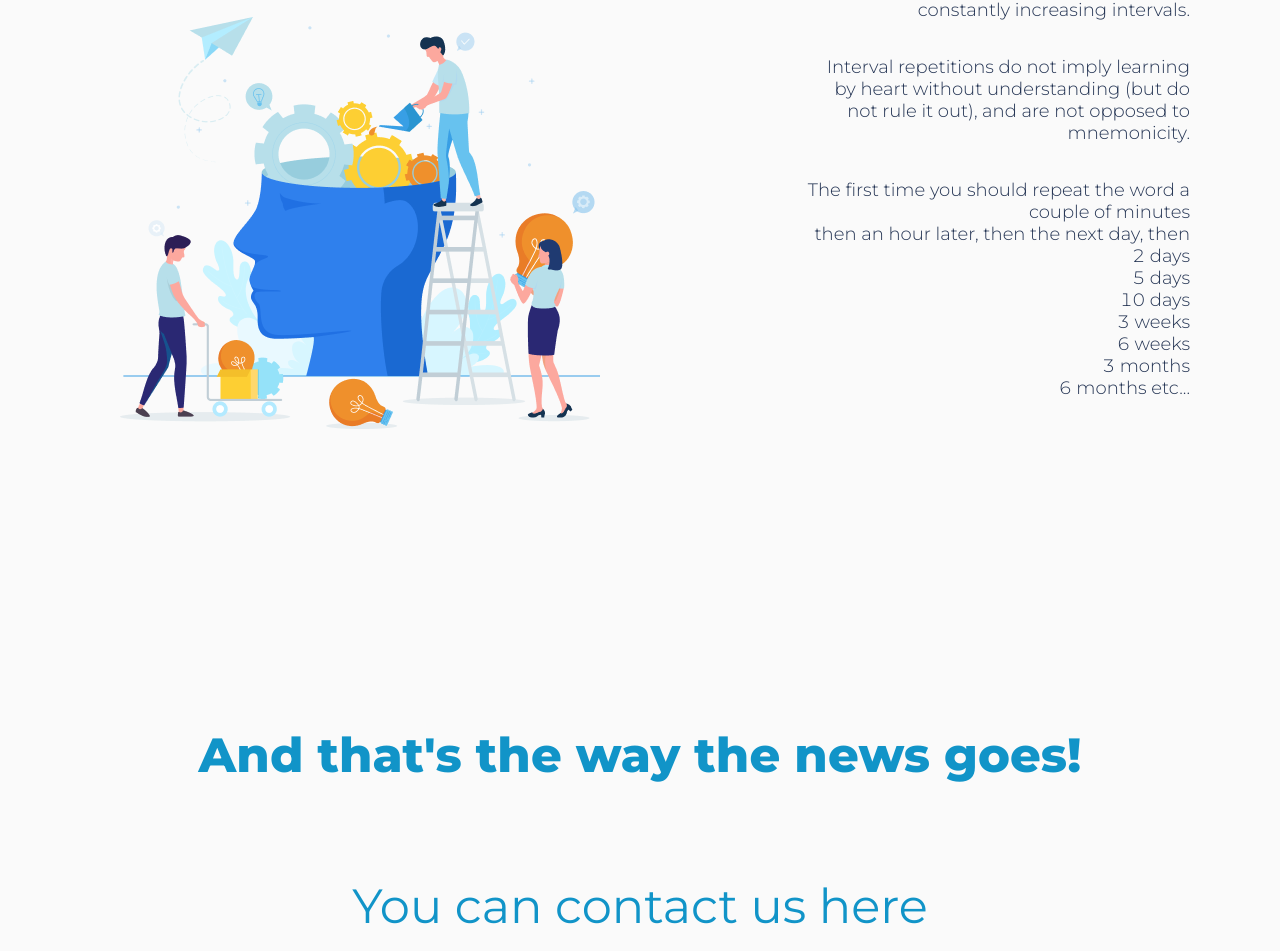
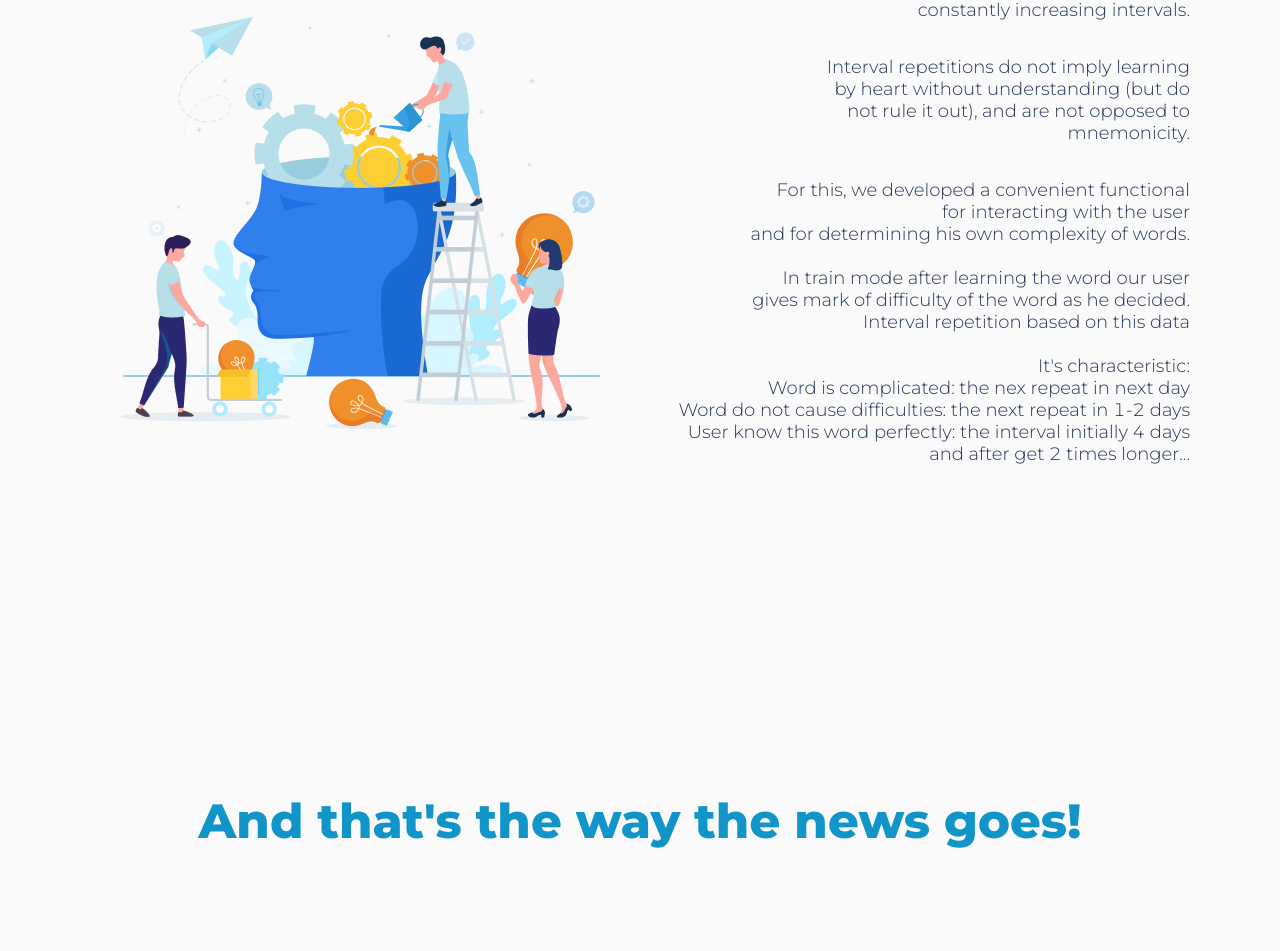
Before and after one commit to dzinrai/rslang, a React (Create React App) app: page / in a window 1280 px wide. Shown: the part 5559-6510 px from the top of the page. Built offline with nearby package versions, Linux system fonts and the light colour scheme.

Commit message:
feat: interval description

```diff
--- a/src/components/landing-page/interval/interval.tsx
+++ b/src/components/landing-page/interval/interval.tsx
@@ -25,25 +25,29 @@ function Interval() {
         mnemonicity.
       </p>
       <p className={styles.text}>
-        The first time you should repeat the word a
+      For this, we developed a convenient functional
         <br />
-        couple of minutes
+        for interacting with the user
+        <br/>
+        and for determining his own complexity of words.
+        <br/>
+        <br/>
+In train mode after learning the word our user
+<br/>
+gives mark of difficulty of the word as he decided.
+<br/>
+Interval  repetition based on this data
+<br/>
+<br/>
+It's characteristic:
         <br />
-        then an hour later, then the next day, then
+      Word is complicated: the nex repeat in next day
         <br />
-        2 days
+        Word do not cause difficulties: the next repeat in 1-2 days
         <br />
-        5 days
-        <br />
-        10 days
-        <br />
-        3 weeks
-        <br />
-        6 weeks
-        <br />
-        3 months
-        <br />
-        6 months etc...
+        User know this word perfectly: the interval initially 4 days
+        <br/>
+         and after get 2 times longer...
       </p>
     </div>
   );
--- a/src/components/main-page/game-for-today/game-for-today.tsx
+++ b/src/components/main-page/game-for-today/game-for-today.tsx
@@ -6,7 +6,7 @@ interface Props {
   boldText: string,
   picture: string,
   title: string,
-  path: string
+  path: string,
 }
 
 function GameForToday({
@@ -15,11 +15,9 @@ function GameForToday({
   return (
     <Link to={`/mini-games/${path}`} className={styles.gameContainer}>
       <div className={styles.gameText}>
-        Learn
-        {' '}
+
         <span style={{ fontWeight: 600 }}>{boldText}</span>
-        {' '}
-        in this game
+
       </div>
       <div className={styles.gameImg}><img src={picture} alt="" /></div>
       <div className={styles.gameTitle}>{title}</div>
--- a/src/components/main-page/plan-for-today/plan-for-today.tsx
+++ b/src/components/main-page/plan-for-today/plan-for-today.tsx
@@ -1,17 +1,17 @@
 import React from 'react';
 import styles from './plan-for-today.module.css';
 import GameForToday from '../game-for-today/game-for-today';
-import sprinter from '../../../img/sprinter.svg';
+import audioCall from '../../../img/audio-call.svg';
 import puzzle from '../../../img/puzzle.svg';
 
 const gamesForToday = [
   {
-    boldText: '8 difficult words',
-    picture: sprinter,
-    title: 'Sprint',
+    boldText: 'Allows you to improve listening comprehension of English',
+    picture: audioCall,
+    title: 'Audio Call',
   },
   {
-    boldText: '10 new words',
+    boldText: 'Build a sentence from words. Effective exercise to understand the structure of sentences',
     picture: puzzle,
     title: 'English Puzzle',
   },
@@ -26,7 +26,7 @@ function PlanForToday() {
           boldText={gamesForToday[0].boldText}
           picture={gamesForToday[0].picture}
           title={gamesForToday[0].title}
-          path="sprint"
+          path="audio-call"
         />
         <GameForToday
           boldText={gamesForToday[1].boldText}
```
